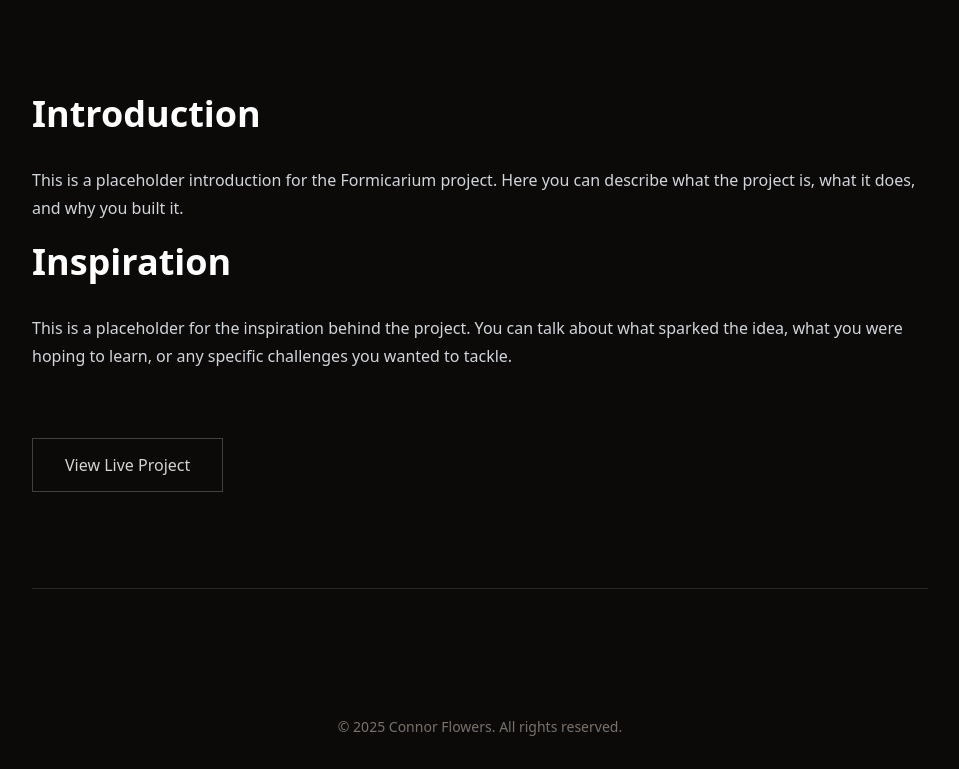
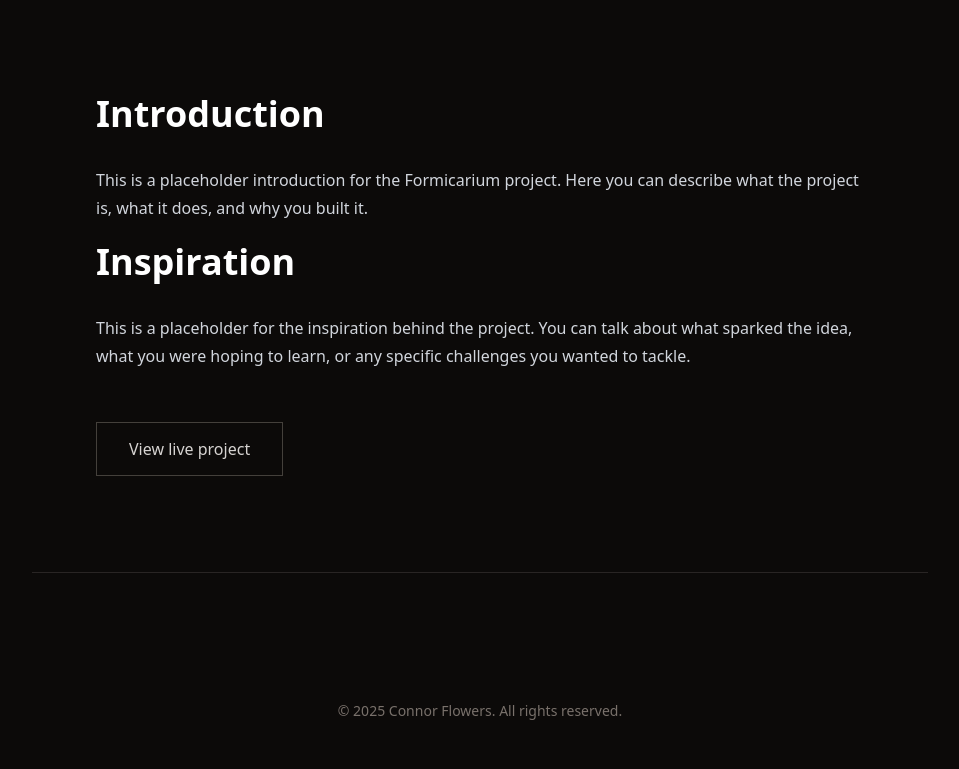
Before and after one commit to c-florist/portfolio, an Astro site: page /projects/formicarium in a window 1280 px wide. Shown: the part 906-1675 px from the top of the page, without its empty margins (160-1119 px from the left). Built offline with nearby package versions, Linux system fonts and the light colour scheme; Astro itself is replaced by a stand-in of ours.

Commit message:
adjust styling in detail page

```diff
--- a/src/pages/projects/[...slug].astro
+++ b/src/pages/projects/[...slug].astro
@@ -35,7 +35,7 @@ const nextProject = projects[currentIndex + 1];
       class="w-full mb-24"
     />
 
-    <div class="prose prose-invert max-w-4xl mx-auto">
+    <div class="prose prose-invert max-w-3xl mx-auto">
       <Content />
 
       {project.data.liveUrl && (
@@ -43,9 +43,9 @@ const nextProject = projects[currentIndex + 1];
           href={project.data.liveUrl}
           target="_blank"
           rel="noopener noreferrer"
-          class="inline-block bg-transparent border border-stone-700 text-stone-300 font-medium py-3 px-8 hover:bg-stone-800 hover:text-white transition-colors no-underline mt-12"
+          class="inline-block bg-transparent border border-stone-700 text-stone-300 font-medium py-3 px-8 hover:bg-stone-800 hover:text-white transition-colors no-underline mt-8"
         >
-          View Live Project
+          View live project
         </a>
       )}
     </div>
```
